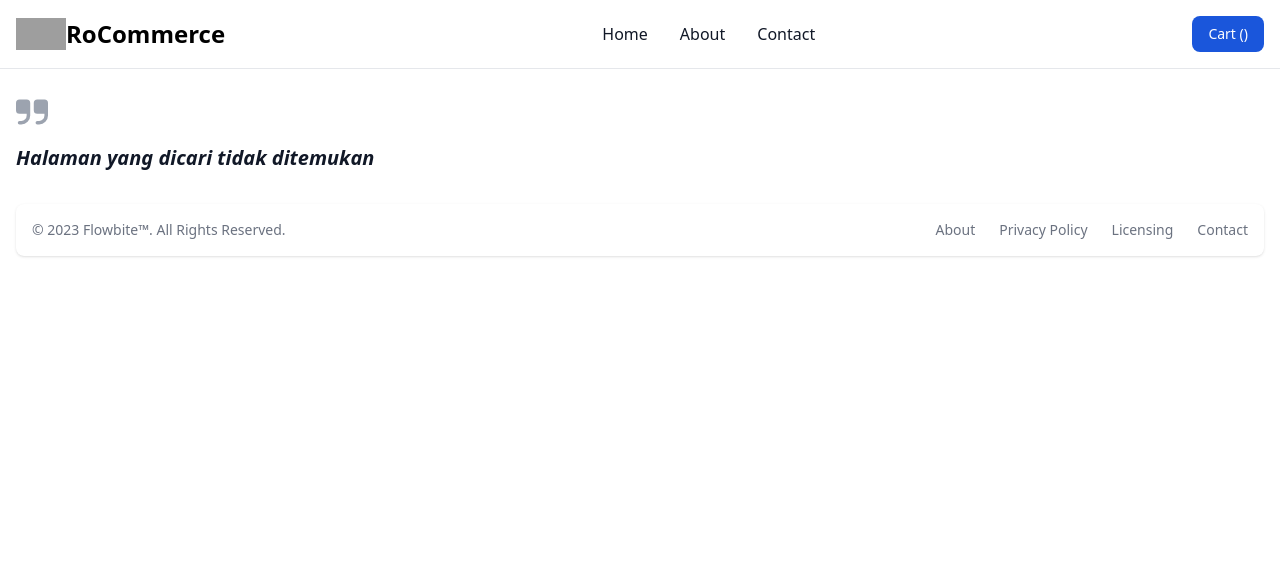
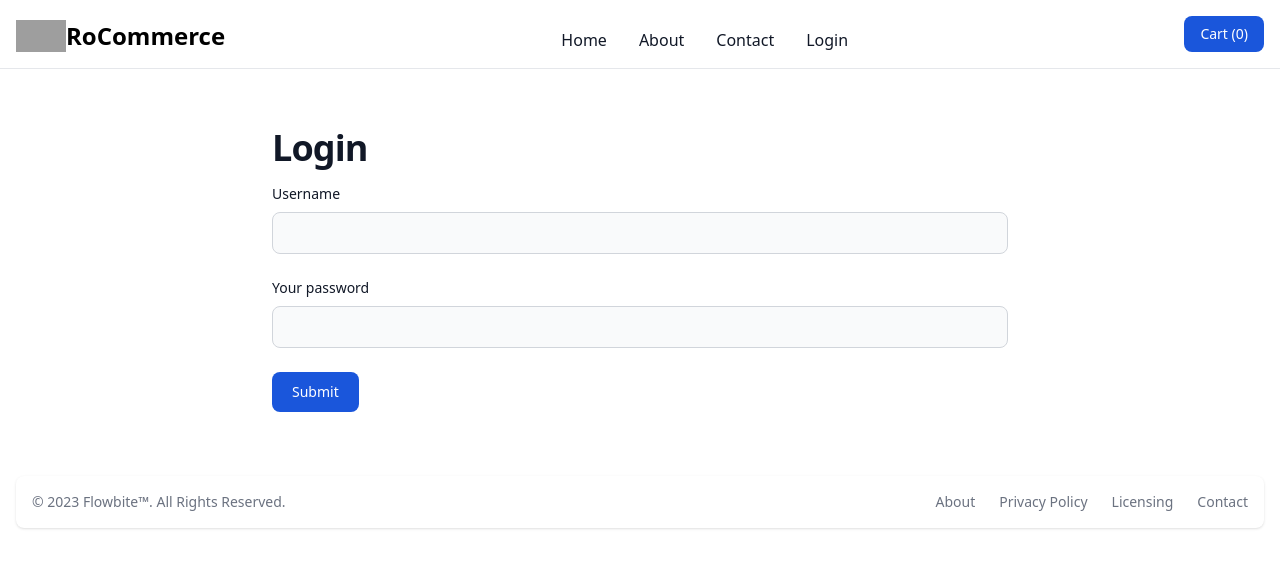
Before and after one commit to caesareza/nextjs-basic-learn, a Next.js app: page /login in a window 1280 px wide. Before the commit this address had no page. Shown: the top 568 px of the page. Built offline with nearby package versions, Linux system fonts and the light colour scheme; grey boxes are pictures that could not be loaded.

Commit message:
Add React Context and Redux

```diff
--- a/package.json
+++ b/package.json
@@ -9,13 +9,17 @@
     "lint": "next lint"
   },
   "dependencies": {
+    "@reduxjs/toolkit": "^1.9.7",
     "@vercel/analytics": "^1.0.2",
     "eslint": "8.46.0",
     "eslint-config-next": "13.4.12",
     "flowbite": "^1.8.1",
     "next": "13.4.12",
     "react": "18.2.0",
-    "react-dom": "18.2.0"
+    "react-dom": "18.2.0",
+    "react-redux": "^8.1.3",
+    "redux-persist": "^6.0.0",
+    "redux-persist-expire": "^1.1.1"
   },
   "devDependencies": {
     "autoprefixer": "^10.4.15",
--- a/src/components/Header.js
+++ b/src/components/Header.js
@@ -1,7 +1,8 @@
 import { useRouter } from "next/router";
-import { useState, useContext } from "react";
+import { useState } from "react";
 import Link from "next/link";
-import { CartContext } from "@/contexts/CartContext";
+
+import { useSelector } from "react-redux";
 
 function ActiveLink({ children, href, className, onHandleMobileMenu }) {
   const router = useRouter();
@@ -21,13 +22,15 @@ function ActiveLink({ children, href, className, onHandleMobileMenu }) {
 
 export default function Header() {
   const [isShowMobileMenu, setIsShowMobileMenu] = useState(false);
-  const { total, cart } = useContext(CartContext);
+
+  const cart = useSelector((state) => state.cart.value)
+  const { isLogin, value } = useSelector((state) => state.auth)
 
   const onHandleMobileMenu = () => setIsShowMobileMenu(!isShowMobileMenu);
 
   return (
     <nav className="bg-white dark:bg-gray-900 fixed w-full z-20 top-0 left-0 border-b border-gray-200 dark:border-gray-600">
-      <div className="max-w-screen-xl flex flex-wrap items-center justify-between mx-auto p-4">
+      <div className="max-w-screen-xl flex flex-wrap items-end justify-between p-4">
         <ActiveLink
           href="/"
           className="flex items-center"
@@ -51,8 +54,13 @@ export default function Header() {
             type="button"
             className="text-white bg-blue-700 hover:bg-blue-800 focus:ring-4 focus:outline-none focus:ring-blue-300 font-medium rounded-lg text-sm px-4 py-2 text-center mr-3 md:mr-0 dark:bg-blue-600 dark:hover:bg-blue-700 dark:focus:ring-blue-800"
           >
-            Cart ({total})
+            Cart ({cart.length})
           </Link>
+
+          {isLogin && (
+            <img class="w-10 h-10 p-1 rounded-full ring-2 ring-gray-300 dark:ring-gray-500 mr-3" src={value.image} alt="Bordered avatar" />
+          )}
+
           <button
             onClick={onHandleMobileMenu}
             type="button"
@@ -110,6 +118,15 @@ export default function Header() {
                 Contact
               </ActiveLink>
             </li>
+            <li>
+              <ActiveLink
+                href="/login"
+                className="block py-2 pl-3 pr-4 text-gray-900 rounded hover:bg-gray-100 md:hover:bg-transparent md:hover:text-blue-700 md:p-0 md:dark:hover:text-blue-500 dark:text-white dark:hover:bg-gray-700 dark:hover:text-white md:dark:hover:bg-transparent dark:border-gray-700"
+                onHandleMobileMenu={onHandleMobileMenu}
+              >
+                Login
+              </ActiveLink>
+            </li>
           </ul>
         </div>
       </div>
--- a/src/pages/_app.js
+++ b/src/pages/_app.js
@@ -1,15 +1,20 @@
 import "@/styles/globals.css";
 import { Analytics } from "@vercel/analytics/react";
 import Layout from "@/components/Layout";
-import CartContextProvider from "@/contexts/CartContext";
+
+import { Provider } from "react-redux";
+import { store, persistor } from "@/store";
+import { PersistGate } from "redux-persist/integration/react";
 
 export default function LearnNextApp({ Component, pageProps }) {
   return (
-    <CartContextProvider>
-      <Layout>
-        <Component {...pageProps} />
-        <Analytics />
-      </Layout>
-    </CartContextProvider>
+    <Provider store={store}>
+      <PersistGate persistor={persistor}>
+        <Layout>
+          <Component {...pageProps} />
+          <Analytics />
+        </Layout>
+      </PersistGate>
+    </Provider>
   );
 }
--- a/src/pages/cart.js
+++ b/src/pages/cart.js
@@ -1,14 +1,20 @@
 import Image from "next/image";
 import { useContext, useEffect, useState } from "react";
-import { CartContext } from "@/contexts/CartContext";
+// import { CartContext } from "@/contexts/CartContext";
+
+import { useSelector, useDispatch } from "react-redux";
+import { deleteCart } from "@/store/cartSlice";
 
 export default function Cart() {
   const [summary, setSummary] = useState(0);
-  const { cart, onDeleteCart } = useContext(CartContext);
+  // const { cart, onDeleteCart } = useContext(CartContext);
+
+  const dataCartDariRedux = useSelector((state) => state.cart.value)
+  const dispatch = useDispatch()
 
   const total = () => {
     let total = 0;
-    cart.forEach((value) => {
+    dataCartDariRedux.forEach((value) => {
       total += value.price;
     });
     setSummary(total);
@@ -16,17 +22,17 @@ export default function Cart() {
 
   useEffect(() => {
     total();
-  }, [cart]);
+  }, [dataCartDariRedux]);
 
   return (
-    <section className="">
+    <section>
       <h1 className="mb-5 font-bold text-2xl">Cart</h1>
       <div className="flex gap-5">
         <div className="w-full">
-          {cart.map((value) => (
+          {dataCartDariRedux.map((value) => (
             <div
               key={value.id}
-              className="flex flex-col items-center mb-5 bg-white border border-gray-200 rounded-lg shadow p-2 md:flex-row hover:bg-gray-100 dark:border-gray-700 dark:bg-gray-800 dark:hover:bg-gray-700"
+              className="flex flex-col items-center mb-5 bg-white border border-gray-200 rounded-lg shadow p-5 md:flex-row hover:bg-gray-100 dark:border-gray-700 dark:bg-gray-800 dark:hover:bg-gray-700"
             >
               <div className="w-[100px] h-[100px] bg-red-50 flex-none">
                 <Image
@@ -44,8 +50,9 @@ export default function Cart() {
                 <p className="mb-3 font-normal text-gray-700 dark:text-gray-400">
                   ${value.price}
                 </p>
+                <div>Quantity: {value.quantity}</div>
               </div>
-              <button className="bg-red-500 p-2 text-white" onClick={() => onDeleteCart(value.id)}>Delete</button>
+              <button className="bg-red-500 p-2 text-white ml-auto  " onClick={() => dispatch(deleteCart(value.id))}>Delete</button>
             </div>
           ))}
         </div>
--- a/src/pages/contact-us.js
+++ b/src/pages/contact-us.js
@@ -23,14 +23,14 @@ export default function ContactUs() {
                                 email</label>
                             <input type="email" id="email"
                                 className="shadow-sm bg-gray-50 border border-gray-300 text-gray-900 text-sm rounded-lg focus:ring-primary-500 focus:border-primary-500 block w-full p-2.5 dark:bg-gray-700 dark:border-gray-600 dark:placeholder-gray-400 dark:text-white dark:focus:ring-primary-500 dark:focus:border-primary-500 dark:shadow-sm-light"
-                                   placeholder="name@flowbite.com" required/>
+                                placeholder="name@flowbite.com" required />
                         </div>
                         <div>
                             <label htmlFor="subject"
                                 className="block mb-2 text-sm font-medium text-gray-900 dark:text-gray-300">Subject</label>
                             <input type="text" id="subject"
                                 className="block p-3 w-full text-sm text-gray-900 bg-gray-50 rounded-lg border border-gray-300 shadow-sm focus:ring-primary-500 focus:border-primary-500 dark:bg-gray-700 dark:border-gray-600 dark:placeholder-gray-400 dark:text-white dark:focus:ring-primary-500 dark:focus:border-primary-500 dark:shadow-sm-light"
-                                   placeholder="Let us know how we can help you" required/>
+                                placeholder="Let us know how we can help you" required />
                         </div>
                         <div className="sm:col-span-2">
                             <label htmlFor="message"
--- /dev/null
+++ b/src/pages/login.js
@@ -0,0 +1,81 @@
+import MetaHead from "@/components/MetaHead";
+import { useState } from "react";
+import { useRouter } from "next/router";
+
+import { useDispatch } from "react-redux";
+import { registerUser } from "@/store/authSlice";
+
+export default function Login() {
+    const [isLoading, setIsLoading] = useState(false)
+    const router = useRouter()
+    const dispatch = useDispatch()
+
+    const onSubmit = async (event) => {
+        event.preventDefault()
+        setIsLoading(true)
+
+        // Read the form data
+        const form = event.target;
+        const formData = new FormData(form);
+
+        const formJson = Object.fromEntries(formData.entries());
+
+        const { username, password } = formJson
+
+        const userLogin = await fetch('https://dummyjson.com/auth/login', {
+            method: 'POST',
+            headers: { 'Content-Type': 'application/json' },
+            body: JSON.stringify({
+                username,
+                password,
+                // expiresInMins: 60, // optional
+            })
+        })
+
+        const user = await userLogin.json()
+        console.log('user', user)
+
+        dispatch(registerUser(user))
+
+        setIsLoading(false)
+
+        router.push("/")
+
+        // username: 'kminchelle',
+        // password: '0lelplR',
+
+    }
+
+    return (
+        <section>
+            <MetaHead
+                title="Login"
+                description="Ini adalah halaman Login"
+                image={`${process.env.NEXT_PUBLIC_HOST_NAME}/images/logo/nike.svg`}
+                url={`${process.env.NEXT_PUBLIC_HOST_NAME}/contact-us`}
+            />
+            <section className="bg-white dark:bg-gray-900">
+                <div className="py-8 px-4 mx-auto max-w-screen-md">
+                    <h2 className="mb-4 text-4xl tracking-tight font-extrabold text-gray-900 dark:text-white">Login</h2>
+                    <form onSubmit={onSubmit}>
+                        <div class="mb-6">
+                            <label for="username" class="block mb-2 text-sm font-medium text-gray-900 dark:text-white">Username</label>
+                            <input type="username" id="username" name="username" class="bg-gray-50 border border-gray-300 text-gray-900 text-sm rounded-lg focus:ring-blue-500 focus:border-blue-500 block w-full p-2.5 dark:bg-gray-700 dark:border-gray-600 dark:placeholder-gray-400 dark:text-white dark:focus:ring-blue-500 dark:focus:border-blue-500" required />
+                        </div>
+                        <div class="mb-6">
+                            <label for="password" class="block mb-2 text-sm font-medium text-gray-900 dark:text-white">Your password</label>
+                            <input type="password" id="password" name="password" class="bg-gray-50 border border-gray-300 text-gray-900 text-sm rounded-lg focus:ring-blue-500 focus:border-blue-500 block w-full p-2.5 dark:bg-gray-700 dark:border-gray-600 dark:placeholder-gray-400 dark:text-white dark:focus:ring-blue-500 dark:focus:border-blue-500" required />
+                        </div>
+                        <button
+                            type="submit"
+                            class="text-white bg-blue-700 hover:bg-blue-800 focus:ring-4 focus:outline-none focus:ring-blue-300 font-medium rounded-lg text-sm w-full sm:w-auto px-5 py-2.5 text-center dark:bg-blue-600 dark:hover:bg-blue-700 dark:focus:ring-blue-800"
+                            disabled={isLoading}
+                        >
+                            {isLoading ? 'Logging In ..' : 'Submit'}
+                        </button>
+                    </form>
+                </div>
+            </section>
+        </section >
+    )
+}
--- a/src/pages/product/[id].js
+++ b/src/pages/product/[id].js
@@ -2,17 +2,22 @@ import MetaHead from "@/components/MetaHead";
 import Link from "next/link";
 
 import { useContext, useState } from "react";
-import { CartContext } from "@/contexts/CartContext";
+// import { CartContext } from "@/contexts/CartContext";
+
+import { useDispatch } from "react-redux";
+import { addToCart } from "@/store/cartSlice";
 
 export default function ProductDetail({ data }) {
   const [isLoading, setIsLoading] = useState(false);
   const [isAlert, setIsAlert] = useState(false);
-  const { cart, setCart, onAddToCart } = useContext(CartContext);
+  // const { cart, setCart, onAddToCart } = useContext(CartContext);
+
+  const dispatch = useDispatch()
 
   const onInsertToCart = () => {
     setIsAlert(false);
     setIsLoading(true);
-    onAddToCart(data)
+    dispatch(addToCart(data))
     setIsAlert(true);
     setIsLoading(false);
   };
--- /dev/null
+++ b/src/store/authSlice.js
@@ -0,0 +1,23 @@
+import { createSlice } from "@reduxjs/toolkit";
+
+const initialState = {
+    value: {},
+    isLogin: false
+}
+
+export const authSlice = createSlice({
+    name: "auth",
+    initialState,
+    reducers: {
+        registerUser: (state, action) => {
+            state.value = action.payload
+
+            if (action.payload.token) {
+                state.isLogin = true
+            }
+        }
+    }
+})
+
+export const { registerUser } = authSlice.actions
+export default authSlice.reducer
--- /dev/null
+++ b/src/store/cartSlice.js
@@ -0,0 +1,30 @@
+import { createSlice } from "@reduxjs/toolkit";
+
+const initialState = {
+    value: [],
+    total: 0
+}
+
+export const cartSlice = createSlice({
+    name: 'cart',
+    initialState,
+    reducers: {
+        addToCart: (state, action) => {
+            console.log('addToCart dari redux', action.payload)
+
+            const isItemExist = state.value.find((item) => item.id === action.payload.id)
+            if (isItemExist) {
+                isItemExist.quantity++
+                return
+            }
+            state.value.push({ ...action.payload, quantity: 1 })
+        },
+        deleteCart: (state, action) => {
+            const filterCart = state.value.filter((item) => item.id !== action.payload)
+            state.value = filterCart
+        }
+    }
+})
+
+export const { addToCart, deleteCart } = cartSlice.actions
+export default cartSlice.reducer
--- /dev/null
+++ b/src/store/index.js
@@ -0,0 +1,29 @@
+import { configureStore } from "@reduxjs/toolkit";
+import cartSlice from "./cartSlice";
+import authSlice from "./authSlice";
+
+import storage from "redux-persist/lib/storage";
+import { persistStore, persistReducer } from "redux-persist";
+
+const persistCartConfig = {
+    key: 'cart',
+    storage,
+}
+
+const persistAuthConfig = {
+    key: 'auth',
+    storage
+}
+
+const persistedCart = persistReducer(persistCartConfig, cartSlice)
+const persistedAuth = persistReducer(persistAuthConfig, authSlice)
+
+export const store = configureStore({
+    reducer: {
+        cart: persistedCart,
+        auth: persistedAuth
+    },
+    devTools: true,
+})
+
+export const persistor = persistStore(store)
```
Also changed, not shown: 1 other file (tests, documents, lock files or other folders). Lines whose indentation alone changed are shown as unchanged.
